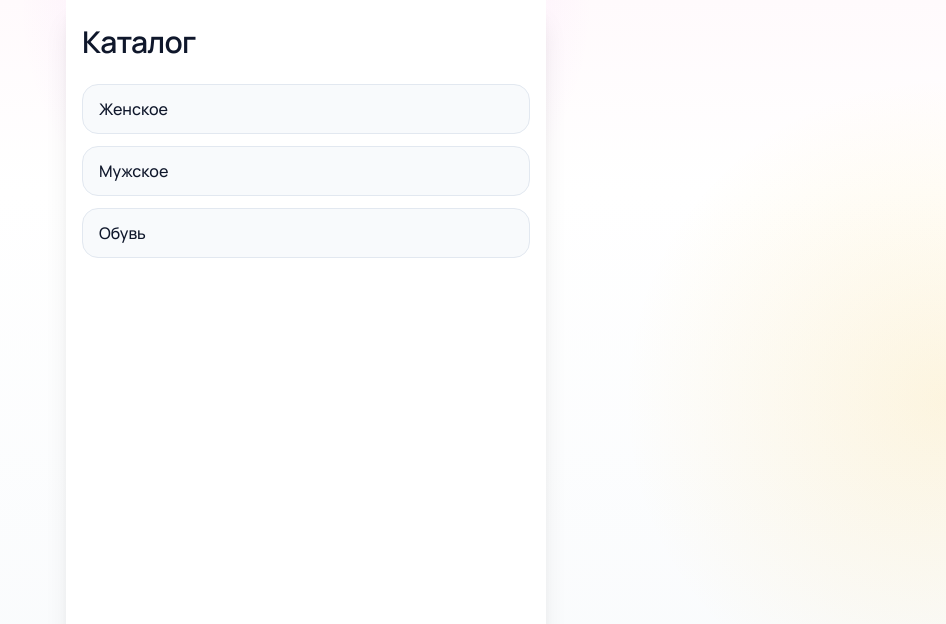
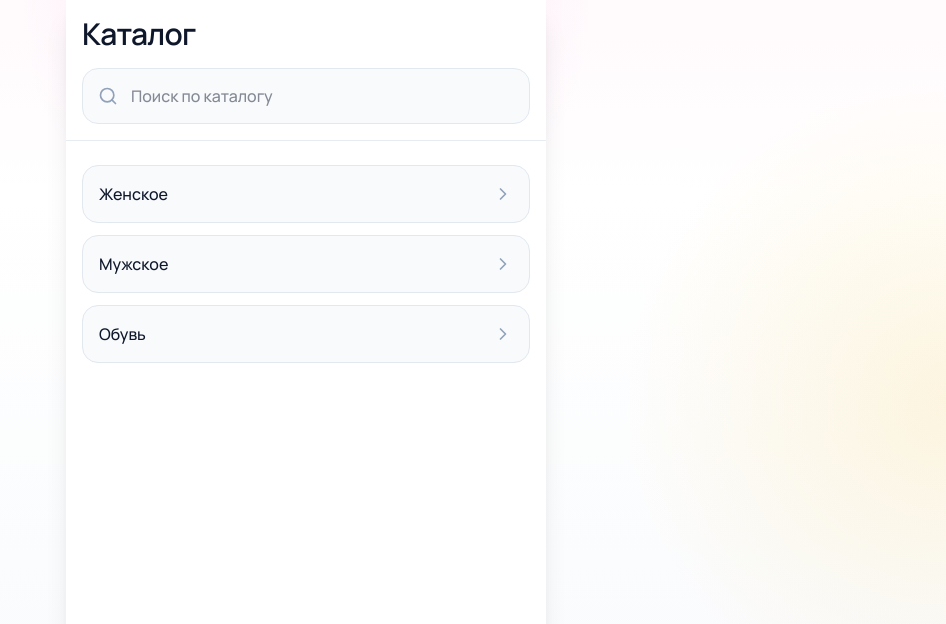
Before and after one commit to artemker2009-sudo/prodance-market, a Next.js app: page /catalog in a window 1280 px wide. Shown: the top 624 px of the page, without its empty margins (334-1280 px from the left). Built offline with nearby package versions, Linux system fonts and the light colour scheme; no server answers.

Commit message:
FIX PROBLEM

```diff
--- a/app/catalog/page.tsx
+++ b/app/catalog/page.tsx
@@ -1,21 +1,63 @@
+'use client'
+
+import { ChevronRight, Search } from 'lucide-react'
+import { useSearchParams } from 'next/navigation'
+import { useEffect, useRef, useState } from 'react'
+
 export default function CatalogPage() {
+  const searchParams = useSearchParams()
+  const searchInputRef = useRef<HTMLInputElement | null>(null)
+  const [searchQuery, setSearchQuery] = useState('')
   const categories = ['Женское', 'Мужское', 'Обувь']
+  const hasSearchQuery = searchQuery.trim().length > 0
+
+  useEffect(() => {
+    if (searchParams.get('action') === 'search') {
+      searchInputRef.current?.focus()
+    }
+  }, [searchParams])
 
   return (
-    <main className="min-h-screen bg-white px-4 py-6 pb-24 text-slate-900 md:pb-6">
-      <div className="mx-auto w-full max-w-[480px]">
+    <main className="min-h-screen bg-white pb-24 text-slate-900 md:pb-6">
+      <header className="sticky top-0 z-20 border-b border-slate-200/80 bg-white/95 px-4 py-4 backdrop-blur">
+        <div className="mx-auto w-full max-w-[480px] space-y-4">
           <h1 className="text-3xl font-semibold tracking-tight">Каталог</h1>
-        <ul className="mt-6 space-y-3">
+          <div className="relative">
+            <Search className="pointer-events-none absolute top-1/2 left-4 h-5 w-5 -translate-y-1/2 text-slate-400" />
+            <input
+              ref={searchInputRef}
+              type="text"
+              value={searchQuery}
+              onChange={(event) => setSearchQuery(event.target.value)}
+              placeholder="Поиск по каталогу"
+              className="h-14 w-full rounded-2xl border border-slate-200 bg-slate-50 pr-4 pl-12 text-base font-medium text-slate-900 outline-none transition focus:border-slate-300 focus:bg-white focus:ring-2 focus:ring-slate-200"
+            />
+          </div>
+        </div>
+      </header>
+
+      <section className="mx-auto w-full max-w-[480px] px-4 py-6">
+        {hasSearchQuery ? (
+          <div className="grid grid-cols-1 gap-3 rounded-2xl border border-slate-200 bg-slate-50 p-4">
+            <div className="text-center text-slate-500 pt-10">Ищем: {searchQuery}...</div>
+          </div>
+        ) : (
+          <ul className="space-y-3">
             {categories.map((category) => (
-            <li
-              key={category}
-              className="rounded-2xl border border-slate-200 bg-slate-50 px-4 py-3 text-base font-medium"
+              <li key={category}>
+                <button
+                  type="button"
+                  onClick={() => setSearchQuery(category)}
+                  className="flex w-full items-center justify-between rounded-2xl border border-slate-200 bg-slate-50 px-4 py-4 text-left text-base font-medium transition hover:bg-slate-100"
                 >
-              {category}
+                  <span>{category}</span>
+                  <ChevronRight className="h-5 w-5 text-slate-400" />
+                </button>
               </li>
             ))}
           </ul>
-      </div>
+        )}
+      </section>
     </main>
   )
 }
```
Lines whose indentation alone changed are shown as unchanged.
